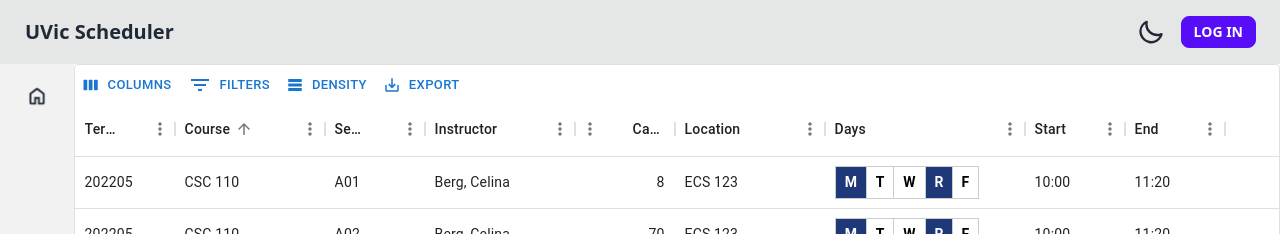
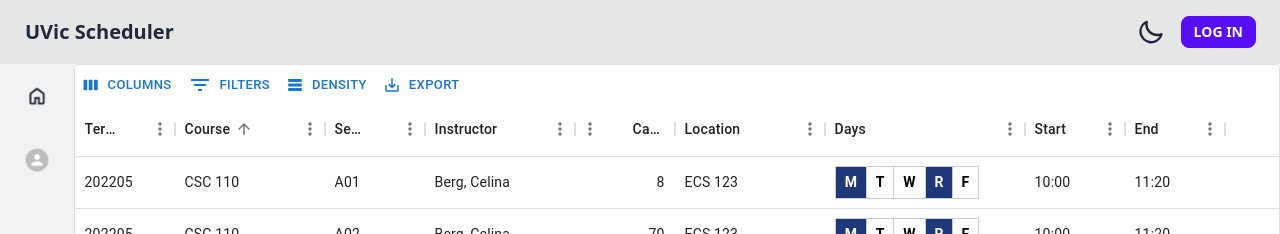
Before and after one commit to SENG-499-Company-3/frontend, a Next.js app: page / in a window 1280 px wide. Shown: the top 234 px of the page. Built offline with nearby package versions, Linux system fonts and the light colour scheme.

Commit message:
add redirect and link on nav

```diff
--- a/src/components/navigation/BottomNavigation.tsx
+++ b/src/components/navigation/BottomNavigation.tsx
@@ -1,19 +1,34 @@
-export const BottomNavigation = () => {
-    // TODO: Add useContext for session data
-    const sessionData = null;
+import { useRouter } from "next/router";
+import { useContext, useState } from "react";
+import { AuthContext } from "../../contexts/AuthContext";
+import { Avatar } from "@mui/material";
+
+interface IBottomNavigationProps {
+    activeTab: string;
+    setActiveTab: (tab: string) => void;
+}
+
+export const BottomNavigation = (props: IBottomNavigationProps) => {
+    const router = useRouter()
+    const userContext = useContext(AuthContext)
+
+    const handleClick = (location) => {
+        router.push(location)
+        props.setActiveTab(location)
+    }
 
     return (
         <div className="flex">
             {/* Bottom Navigation */}
             <div className="btm-nav bg-base-200 md:hidden">
                 {/* Home */}
-                <button className="hover:active">
+                <button className={`hover:active ${props.activeTab == "/" ? "active" : ""}`} onClick={() => handleClick("/")}>
                     <svg xmlns="http://www.w3.org/2000/svg" width="24" height="24" viewBox="0 0 24 24"><path fill="currentColor" d="M6 19h3v-6h6v6h3v-9l-6-4.5L6 10v9Zm0 2q-.825 0-1.413-.588T4 19v-9q0-.475.213-.9t.587-.7l6-4.5q.275-.2.575-.3T12 3.5q.325 0 .625.1t.575.3l6 4.5q.375.275.588.7T20 10v9q0 .825-.588 1.413T18 21h-5v-6h-2v6H6Zm6-8.75Z" /></svg>
                 </button>
                 {/* Profile, if signed in */}
-                {sessionData?.user &&
-                    <button className="hover:active">
-                        {/* TODO: Add something here to show profile (Could be empty avatar?) */}
+                {userContext.currentUser &&
+                    <button className={`hover:active ${props.activeTab == "/profile" ? "active" : ""}`} onClick={() => handleClick("/profile")}>
+                        <Avatar alt={"Jane Doe"} sx={{ width: 24, height: 24 }} />
                     </button>
                 }
             </div>
--- a/src/components/navigation/Navigation.tsx
+++ b/src/components/navigation/Navigation.tsx
@@ -2,14 +2,18 @@
 import { TopNavigation } from "./TopNavigation";
 import { SideNavigation } from "./SideNavigation";
 import { BottomNavigation } from "./BottomNavigation";
+import { useState } from "react";
+import { useRouter } from "next/router";
 
 export const Navigation = ({switchTheme}) => {
+    const router = useRouter();
+    const [activeTab, setActiveTab] = useState(router.pathname);
 
     return (
         <>
             <TopNavigation switchTheme={switchTheme} />
-            <SideNavigation />
-            <BottomNavigation />
+            <SideNavigation activeTab={activeTab} setActiveTab={setActiveTab} />
+            <BottomNavigation activeTab={activeTab} setActiveTab={setActiveTab} />
         </>
     )
 }
--- a/src/components/navigation/SideNavigation.tsx
+++ b/src/components/navigation/SideNavigation.tsx
@@ -1,10 +1,23 @@
-import { useState } from "react";
+import { useContext, useState } from "react";
+import { AuthContext } from "../../contexts/AuthContext";
+import { useRouter } from "next/router";
+import { Avatar } from "@mui/material";
 
-export const SideNavigation = () => {
-    // TODO: Add useContext for session data
-    const sessionData = null;
+interface ISideNavigationProps {
+    activeTab: string;
+    setActiveTab: (tab: string) => void;
+}
+
+export const SideNavigation = (props: ISideNavigationProps) => {
+    const router = useRouter();
+    const userContext = useContext(AuthContext)
 
     const [isExpanded, setIsExpanded] = useState(false);
+
+    const handleClick = (location) => {
+        router.push(location)
+        props.setActiveTab(location)
+    }
 
     return (
         <div
@@ -13,13 +26,14 @@
             onMouseLeave={() => setIsExpanded(false)}
         >
             {/* Home */}
-            <button className={`btn btn-ghost m-2 flex flex-col content-start`}>
+            <button className={`btn btn-ghost m-2 flex flex-col content-start`} onClick={() => handleClick("/")}>
                 <svg xmlns="http://www.w3.org/2000/svg" width="24" height="24" viewBox="0 0 24 24"><path fill="currentColor" d="M6 19h3v-6h6v6h3v-9l-6-4.5L6 10v9Zm0 2q-.825 0-1.413-.588T4 19v-9q0-.475.213-.9t.587-.7l6-4.5q.275-.2.575-.3T12 3.5q.325 0 .625.1t.575.3l6 4.5q.375.275.588.7T20 10v9q0 .825-.588 1.413T18 21h-5v-6h-2v6H6Zm6-8.75Z" /></svg>
                 <div className={`text-lg normal-case ml-2 ${isExpanded ? 'block' : 'hidden'}`}>Home</div>
             </button>
             {/* Profile, if signed in */}
-            {sessionData?.user &&
-                <button className={`btn btn-ghost m-2 flex flex-col content-start`}>
+            {userContext.currentUser &&
+                <button className={`btn btn-ghost m-2 flex flex-col content-start`} onClick={() => handleClick("/profile")}>
+                    <Avatar alt={"Jane Doe"} sx={{ width: 24, height: 24 }} />
                     <div className={`text-lg normal-case ml-2 ${isExpanded ? 'block' : 'hidden'}`}>Profile</div>
                 </button>
             }
```
